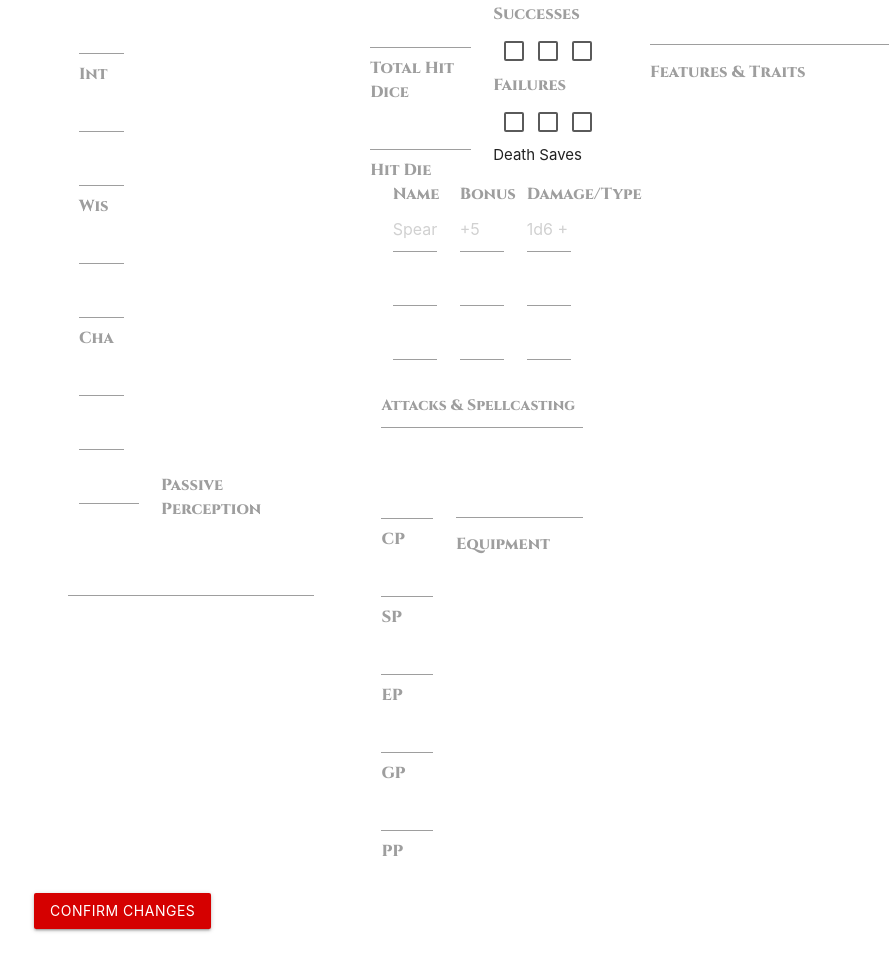
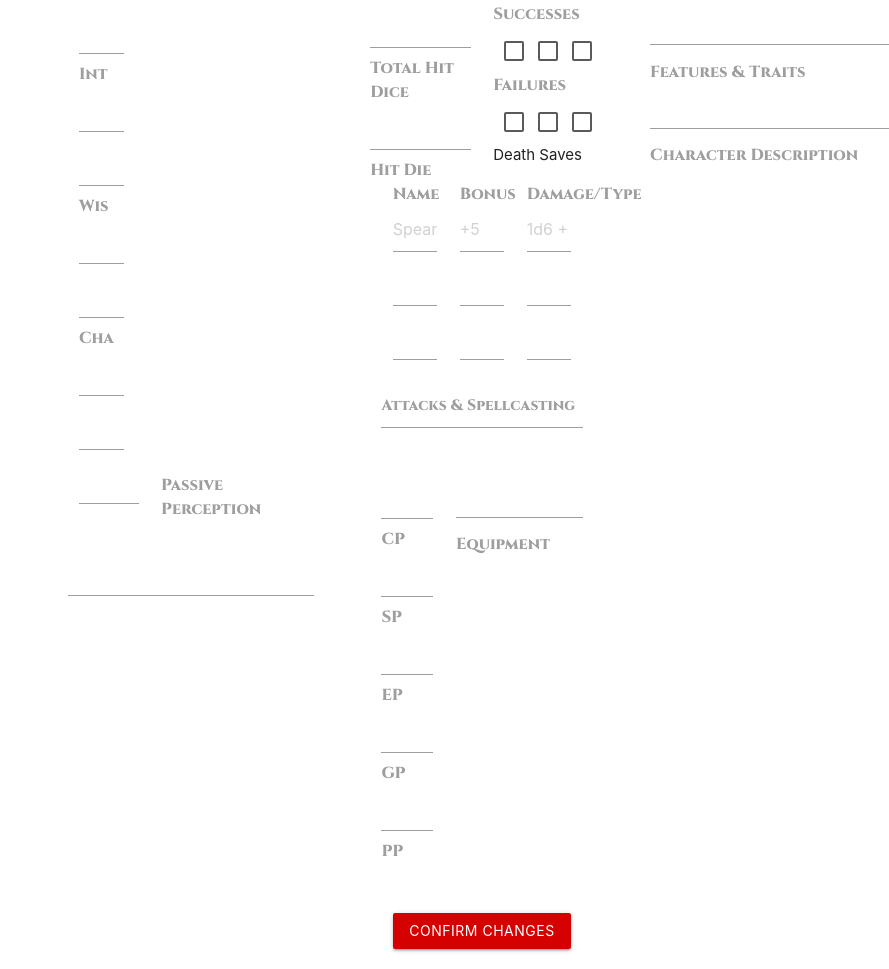
Before and after one commit to FabianMarsh/Milestone-3, a Flask app: template templates/edit_character.html in a window 1280 px wide. Shown: the part 589-1558 px from the top of the page, without its empty margins (158-1047 px from the left). Before the commit the page ends 1521 px from the top, so only its background shows below. Run offline with Flask 2, Linux system fonts and the light colour scheme; the template is opened without the code that fills it, so the values that code supplies are empty; some libraries are stand-ins or nearby versions.

Commit message:
fixed character description bug in edit_character.html

```diff
--- a/app.py
+++ b/app.py
@@ -560,7 +560,8 @@ def edit_character(character_id):
                 "ideals": request.form.get("ideals"),
                 "bonds": request.form.get("bonds"),
                 "flaws": request.form.get("flaws"),
-                "feature_traits": request.form.get("feature_traits")
+                "feature_traits": request.form.get("feature_traits"),
+                "character_description": request.form.get("character_description")
             }
 
             mongo.db.characters.update({"_id": ObjectId(character_id)}, submit)
--- a/templates/edit_character.html
+++ b/templates/edit_character.html
@@ -335,10 +335,19 @@
                         </textarea>
                         <label for="feature_traits">Features & Traits</label>
                     </div>
+                    <div class="col s12">
+                        <textarea name="character_description" class="materialize-textarea">
+                            {{- character.character_description -}}
+                        </textarea>
+                        <label for="feature_traits">Character Description</label>
+                    </div>
                 </div>
             </div>
-            <button class="btn red accent-4" type="submit" name="confirm">Confirm Changes</button>
         </div>
-        <input type="hidden" name="character_description" value="character.character_description">
+        <div class="row">
+            <div class="col s12 center">
+                <button class="btn red accent-4" type="submit" name="confirm">Confirm Changes</button>
+            </div>
+        </div>
     </form>
 {% endblock %}
```
Also changed, not shown: templates/profile.html (+2 -12 lines), README.md.
